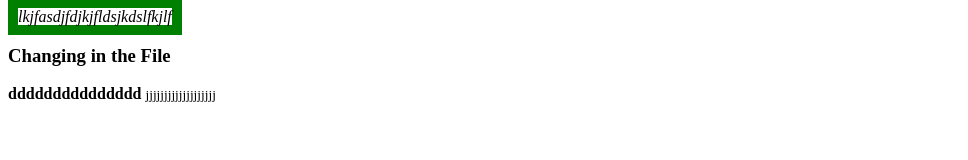
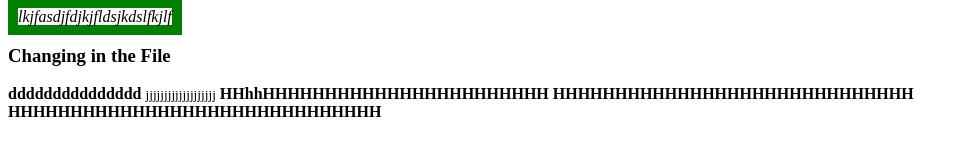
Before and after one commit to abuhurairaacce/Upload-Repo, a plain HTML site: page index.html in a window 1280 px wide. Shown: the whole page, without its empty margins (0-968 px from the left). Drawn offline with Linux system fonts and the light colour scheme.

Commit message:
changed branch

```diff
--- a/index.html
+++ b/index.html
@@ -9,5 +9,8 @@
     <h3>Changing in the File</h3>
     <b> ddddddddddddddd</b>
     <small>jjjjjjjjjjjjjjjjjjj</small>
+    <strong>HHhhHHHHHHHHHHHHHHHHHHHHHHH</strong>
+    <strong>HHHHHHHHHHHHHHHHHHHHHHHHHHHHH</strong>
+    <strong>HHHHHHHHHHHHHHHHHHHHHHHHHHHHHH</strong>
 </body>
 </html>
```
